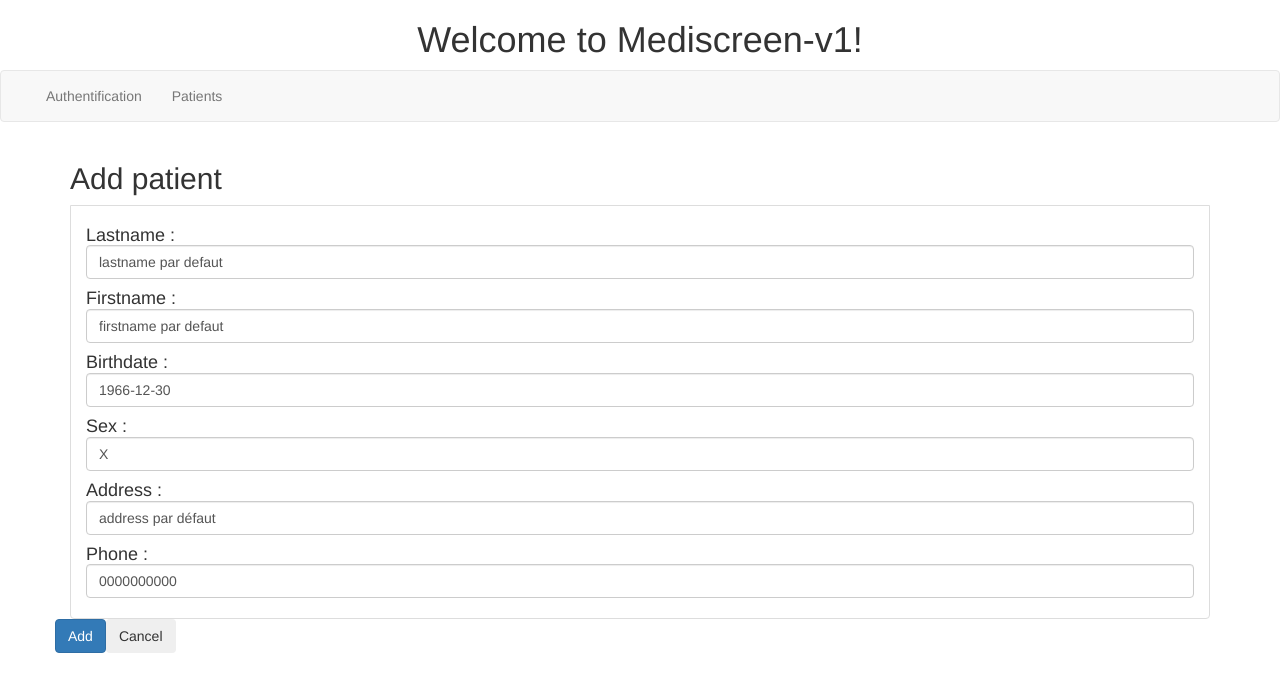
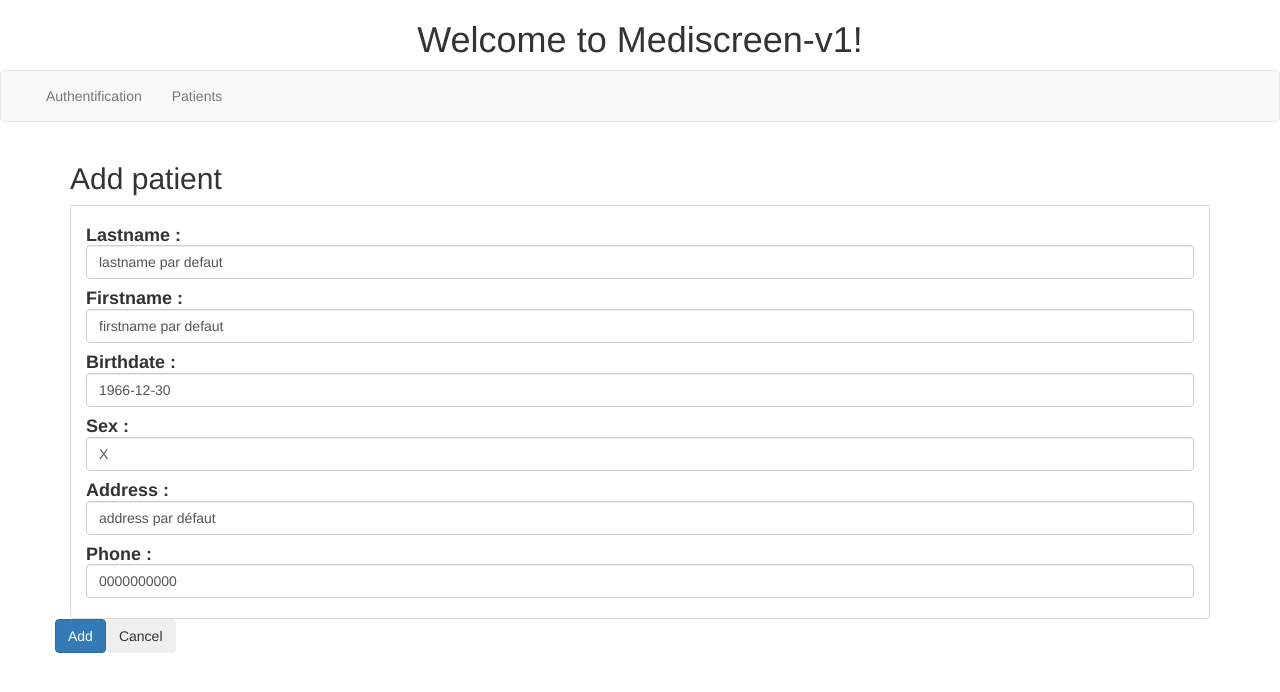
Before and after one commit to E2lre/SoftwareAcademy-P9-IHM, an Angular app: page /patient-add in a window 1280 px wide. Shown: the top 692 px of the page. Built offline with nearby package versions, Linux system fonts and the light colour scheme.

Commit message:
amélio de la cosmetique et pointe sur les API ZUUL sans sécurité

```diff
--- a/src/app/patient-add/patient-add.component.html
+++ b/src/app/patient-add/patient-add.component.html
@@ -3,12 +3,12 @@
     <div class="col-xs-12">
       <h2>Add patient </h2>
       <li class="list-group-item">
-        <h4>Lastname : <input type="text" class="form-control" [(ngModel)]="lastName"></h4>
-        <h4>Firstname : <input type="text" class="form-control" [(ngModel)]="firstName"></h4>
-        <h4>Birthdate : <input type="text" class="form-control" [(ngModel)]="birthdate"></h4>
-        <h4>Sex : <input type="text" class="form-control" [(ngModel)]="sex"></h4>
-        <h4>Address : <input type="text" class="form-control" [(ngModel)]="address"></h4>
-        <h4>Phone : <input type="text" class="form-control" [(ngModel)]="phone"></h4>
+        <h4><b>Lastname : </b><input type="text" class="form-control" [(ngModel)]="lastName"></h4>
+        <h4><b>Firstname : </b><input type="text" class="form-control" [(ngModel)]="firstName"></h4>
+        <h4><b>Birthdate : </b><input type="text" class="form-control" [(ngModel)]="birthdate"></h4>
+        <h4><b>Sex : </b><input type="text" class="form-control" [(ngModel)]="sex"></h4>
+        <h4><b>Address : </b><input type="text" class="form-control" [(ngModel)]="address"></h4>
+        <h4><b>Phone : </b><input type="text" class="form-control" [(ngModel)]="phone"></h4>
 
       </li>
     </div>
--- a/src/app/patient-del/patient-del.component.html
+++ b/src/app/patient-del/patient-del.component.html
@@ -1,13 +1,13 @@
 <div class="container">
   <div class="row">
     <div class="col-xs-12">
-      <h2>Delete Patient {{patient.id}} </h2>
+      <h2>Delete Patient {{patient.id}}. Are you sure ? </h2>
 
       <li class="list-group-item">
-        <h4>Name : {{patient.lastName}} - {{patient.firstName}}</h4>
-        <h4>Birthdate : {{patient.birthdate | date: 'dd/MM/YYYY'}} - Sex : {{patient.sex}}</h4>
-        <h4>Address : {{patient.address}}</h4>
-        <h4>Phone : {{patient.phone}}</h4>
+        <h4><b>Name : </b>{{patient.lastName}}<b> - </b>{{patient.firstName}}</h4>
+        <h4><b>Birthdate : </b>{{patient.birthdate | date: 'dd/MM/YYYY'}}<b> - Sex : </b>{{patient.sex}}</h4>
+        <h4><b>Address : </b>{{patient.address}}</h4>
+        <h4><b>Phone : </b>{{patient.phone}}</h4>
 
       </li>
       <button class="btn btn-primary" (click)="onDelete()">Delete</button>
--- a/src/app/patient-upd/patient-upd.component.html
+++ b/src/app/patient-upd/patient-upd.component.html
@@ -3,20 +3,13 @@
     <div class="col-xs-12">
       <h2>Update a patient </h2>
       <li class="list-group-item">
-        <!--<h6>Patient Id : {{id}}</h6>
-        <h4>Lastname : {{lastName}}</h4>
-        <h4>Firstname : <input type="text" class="form-control" [(ngModel)]="firstName"></h4>
-        <h4>Birthdate : <input type="text" class="form-control" [(ngModel)]="birthdate"></h4>
-        <h4>Sex : <input type="text" class="form-control" [(ngModel)]="sex"></h4>
-        <h4>Address : <input type="text" class="form-control" [(ngModel)]="address"></h4>
-        <h4>Phone : <input type="text" class="form-control" [(ngModel)]="phone"></h4>-->
-        <h6>Patient Id : {{patientUpd.id}}</h6>
-        <h4>Lastname : {{patientUpd.lastName}}</h4>
-        <h4>Firstname : <input type="text" class="form-control" [(ngModel)]="patientUpd.firstName"></h4>
-        <h4>Birthdate : <input type="text" class="form-control" [(ngModel)]="patientUpd.birthdate"></h4>
-        <h4>Sex : <input type="text" class="form-control" [(ngModel)]="patientUpd.sex"></h4>
-        <h4>Address : <input type="text" class="form-control" [(ngModel)]="patientUpd.address"></h4>
-        <h4>Phone : <input type="text" class="form-control" [(ngModel)]="patientUpd.phone"></h4>
+        <h6><b>Patient Id : </b>{{patientUpd.id}}</h6>
+        <h4><b>Lastname : </b>{{patientUpd.lastName}}</h4>
+        <h4><b>Firstname : </b><input type="text" class="form-control" [(ngModel)]="patientUpd.firstName"></h4>
+        <h4><b>Birthdate : </b><input type="text" class="form-control" [(ngModel)]="patientUpd.birthdate"></h4>
+        <h4><b>Sex : </b><input type="text" class="form-control" [(ngModel)]="patientUpd.sex"></h4>
+        <h4><b>Address : </b><input type="text" class="form-control" [(ngModel)]="patientUpd.address"></h4>
+        <h4><b>Phone : </b><input type="text" class="form-control" [(ngModel)]="patientUpd.phone"></h4>
       </li>
     </div>
     <!--
--- a/src/app/patient-view/patient-view.component.html
+++ b/src/app/patient-view/patient-view.component.html
@@ -4,21 +4,11 @@
       <h2>Patient {{patientUpd.id}} info </h2>
 
       <li class="list-group-item">
-        <h4>Name : {{patientUpd.lastName}} - {{patientUpd.firstName}}</h4>
-        <h4>Birthdate : {{patientUpd.birthdate | date: 'dd/MM/YYYY'}} - Sex : {{patientUpd.sex}}</h4>
-        <h4>Address : {{patientUpd.address}}</h4>
-        <h4>Phone : {{patientUpd.phone}}</h4>
-
+        <h4><b>Name : </b>{{patientUpd.lastName}}<b> - </b>{{patientUpd.firstName}}</h4>
+        <h4><b>Birthdate : </b>{{patientUpd.birthdate | date: 'dd/MM/YYYY'}}<b> - Sex : </b>{{patientUpd.sex}}</h4>
+        <h4><b>Address : </b>{{patientUpd.address}}</h4>
+        <h4><b>Phone : </b>{{patientUpd.phone}}</h4>
       </li>
-  <!--    <h2>Patient {{id}} info </h2>
-
-      <li class="list-group-item">
-        <h4>Name : {{lastName}} - {{firstName}}</h4>
-        <h4>Birthdate : {{birthdate | date: 'dd/MM/YYYY'}} - Sex : {{sex}}</h4>
-        <h4>Address : {{address}}</h4>
-        <h4>Phone : {{phone}}</h4>
-
-      </li>-->
 
       <button class="btn btn-primary" (click)="onBack()">Back to the list</button>
     </div>
--- a/src/app/patient/patient.component.html
+++ b/src/app/patient/patient.component.html
@@ -1,7 +1,7 @@
 <li class="list-group-item">
 
-  <h4 [ngStyle]="{color:getColor()}">Patient : {{ getPatientLastName() }} - {{ patientFirstName }}</h4>
-  <h5 [ngStyle]="{color:getColor()}">Id : {{id}} - Birthdate : {{ patientBirthDate | date: 'dd/MM/YYYY'}} - Sex : {{ patientSex }} - Address : {{ patientAddress }} - Phone {{ patientPhone }}</h5>
+  <h4 [ngStyle]="{color:getColor()}"><b>Patient : </b>{{ getPatientLastName() }} <b>-</b> {{ patientFirstName }}</h4>
+  <h5 [ngStyle]="{color:getColor()}"><b>Id : </b>{{id}}<b> - Birthdate : </b>{{ patientBirthDate | date: 'dd/MM/YYYY'}}<b> - Sex : </b>{{ patientSex }}<b> - Address : </b>{{ patientAddress }}<b> - Phone </b>{{ patientPhone }}</h5>
 
 
   <button class="btn btn-primary" (click)="onDetail(id)">Info ...</button>
--- a/src/app/services/patient.service.ts
+++ b/src/app/services/patient.service.ts
@@ -175,8 +175,8 @@ export class PatientService {
     this.httpClient
           //.get<any[]>('http://localhost:9004/microservice-patients/patients',httpOptions)
           //.get<any[]>('http://localhost:9004/microservice-patients/patients',{headers: headers_object})
-          //.get<any[]>('http://localhost:9004/microservice-patients/patients')
-          .get<any[]>('http://localhost:8081/patients')
+          .get<any[]>('http://localhost:9004/microservice-patients/patients')
+          //.get<any[]>('http://localhost:8081/patients')
           .subscribe((reponse) =>{
             console.log('getPatientsFromServer - recup info');
             this.patients = reponse;
@@ -206,10 +206,8 @@ export class PatientService {
 
     this.httpClient
       //.get<any[]>('http://localhost:9004/microservice-patients/patients',httpOptions)
-      //.get<any[]>('http://localhost:9004/microservice-patients/patients',{headers: headers_object})
-      //.get<any[]>('http://localhost:9004/microservice-patients/patients')
-      //.get<any[]>('http://localhost:8081/patient/'+ id)
-      .get<any>('http://localhost:8081/patient/'+ id)
+      .get<any>('http://localhost:9004/microservice-patients/patient/'+ id,{headers: headers_object})
+      //.get<any>('http://localhost:8081/patient/'+ id)
       .subscribe((reponse) =>{
           console.log('findPatientById - recup info');
           this.patientUpd = reponse;
@@ -242,13 +240,13 @@ export class PatientService {
     console.log('addPatientToServer- datas affected');
 
     this.httpClient
-  //    .post('http://localhost:8081/patient', this.patient,{observe: 'response'})
-      .post('http://localhost:8081/patient', this.patient,{observe: 'response'})
+      .post('http://localhost:9004/microservice-patients/patient/', this.patient,{observe: 'response'})
+      //.post('http://localhost:8081/patient', this.patient,{observe: 'response'})
       .subscribe(response =>{
         console.log('addPatientToServer - recup info');
           console.log(response.status);
           this.getPatientsFromServer();
-          //this.emitPatientsSubject();
+          this.emitPatientsSubject();
         },
       (error) => {
         console.log('addPatientToServer Erreur ! : ' + error.status + " " + error.message);
@@ -265,6 +263,7 @@ export class PatientService {
       }
     );
     this.getPatientsFromServer();
+    this.emitPatientsSubject();
     console.log('addPatientToServer- END');
   }
 
@@ -290,8 +289,8 @@ export class PatientService {
 
 
     this.httpClient
-      //    .post('http://localhost:8081/patient', this.patient,{observe: 'response'})
-      .put('http://localhost:8081/patient', this.patientUpd,{observe: 'response'})
+      .put('http://localhost:9004/microservice-patients/patient/', this.patientUpd,{observe: 'response'})
+      //.put('http://localhost:8081/patient', this.patientUpd,{observe: 'response'})
       .subscribe(response =>{
           console.log('updPatientToServer - recup info');
           console.log(response.status);
@@ -341,7 +340,8 @@ export class PatientService {
     const httpOptions = {
       headers: new HttpHeaders({ 'Content-Type': 'application/json' }), body: this.patientUpd};
     this.httpClient
-      .delete<any>('http://localhost:8081/patient/'+ id,httpOptions)
+      .delete<any>('http://localhost:9004/microservice-patients/patient/'+ id,httpOptions)
+      //.delete<any>('http://localhost:8081/patient/'+ id,httpOptions)
       .subscribe(response =>{
           console.log('updPatientToServer - recup info');
           console.log(response.status);
```
